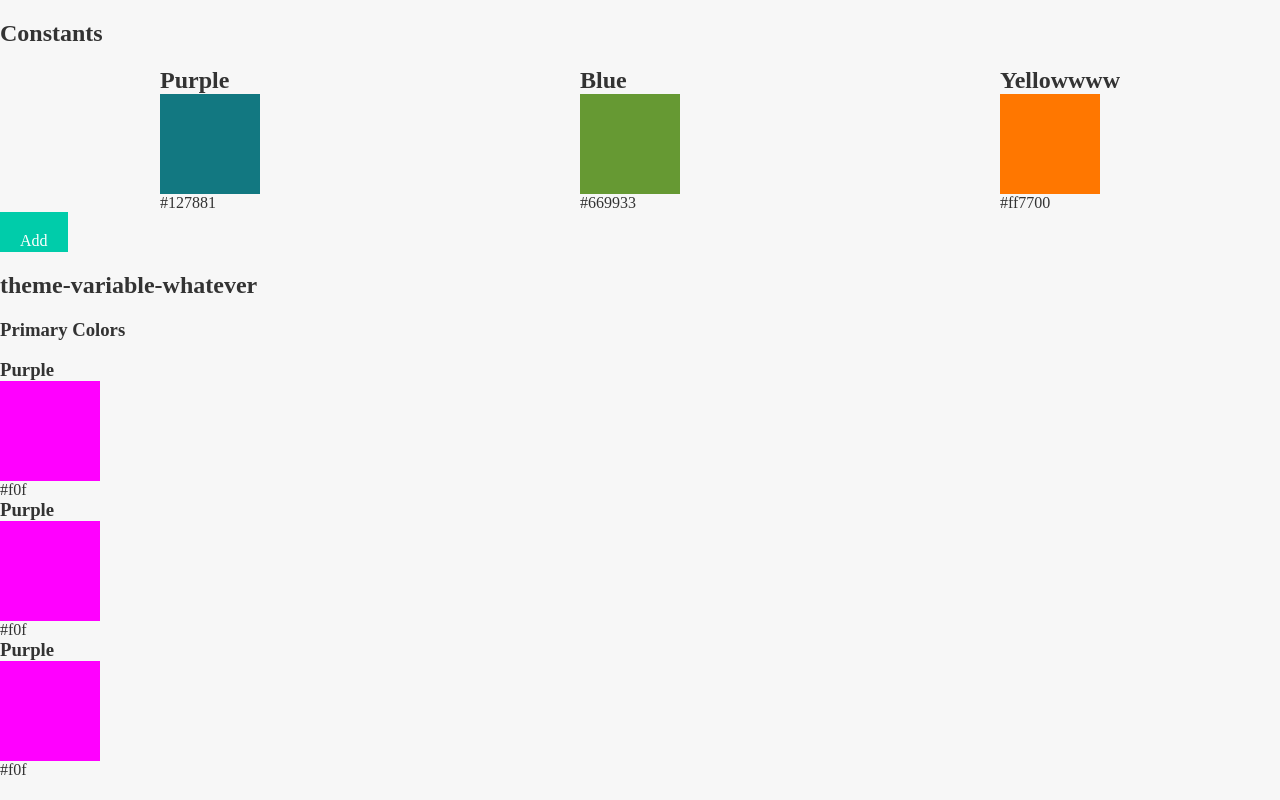
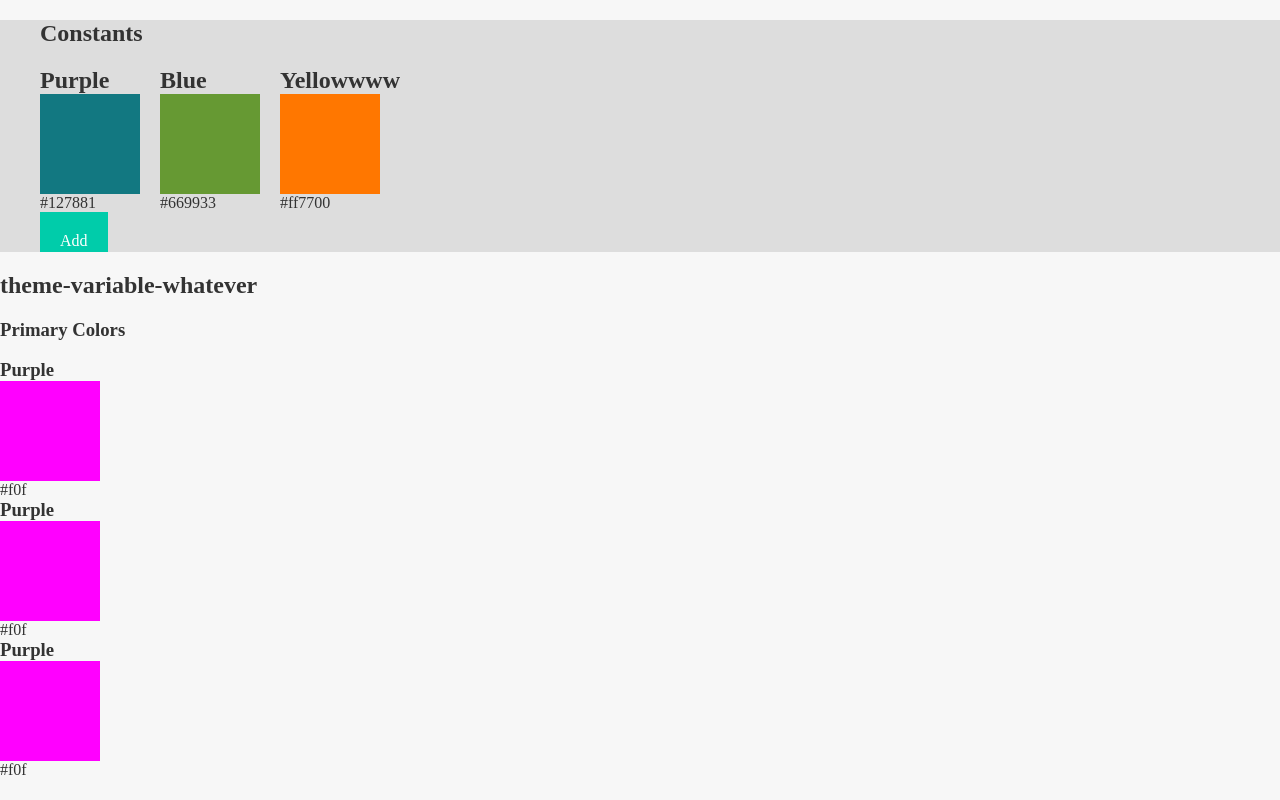
Before and after one commit to unumux/tg-site, a React (Create React App) app: page / in a window 1280 px wide. Shown: the top 800 px of the page. Built offline with nearby package versions, Linux system fonts and the light colour scheme.

Commit message:
updates Constant swatches spacing

```diff
--- a/src/components/Constants.js
+++ b/src/components/Constants.js
@@ -1,19 +1,25 @@
 import React from 'react';
 import styled from 'styled-components';
 import { Swatch } from './Swatch';
+import { Container } from './Container';
 
 const StyledConstants = styled.section`
-
+    background-color: #ddd;
 `;
 
 const Heading = styled.h1`
 
 `;
 
+const StyledSwatch = styled(Swatch)`
+    margin-right: 2rem;
+`;
+
 const Swatches = styled.div`
     display: flex;
-    justify-content: space-around;
+    justify-content: flex-start;
 `;
+
 
 const Add = styled.a`
     background-color: #0ca;
@@ -31,11 +37,13 @@ const Add = styled.a`
 
 export const Constants = props =>
     <StyledConstants>
-        <Heading>Constants</Heading>
+        <Container>
+            <Heading>Constants</Heading>
             <Swatches>
-                <Swatch name='Purple' hex='#127881' />
-                <Swatch name='Blue' hex='#669933' />
-                <Swatch name='Yellowwww' hex='#ff7700' />
+                <StyledSwatch name='Purple' hex='#127881' />
+                <StyledSwatch name='Blue' hex='#669933' />
+                <StyledSwatch name='Yellowwww' hex='#ff7700' />
             </Swatches>
             <Add>Add</Add>
+        </Container>
     </StyledConstants>
```
